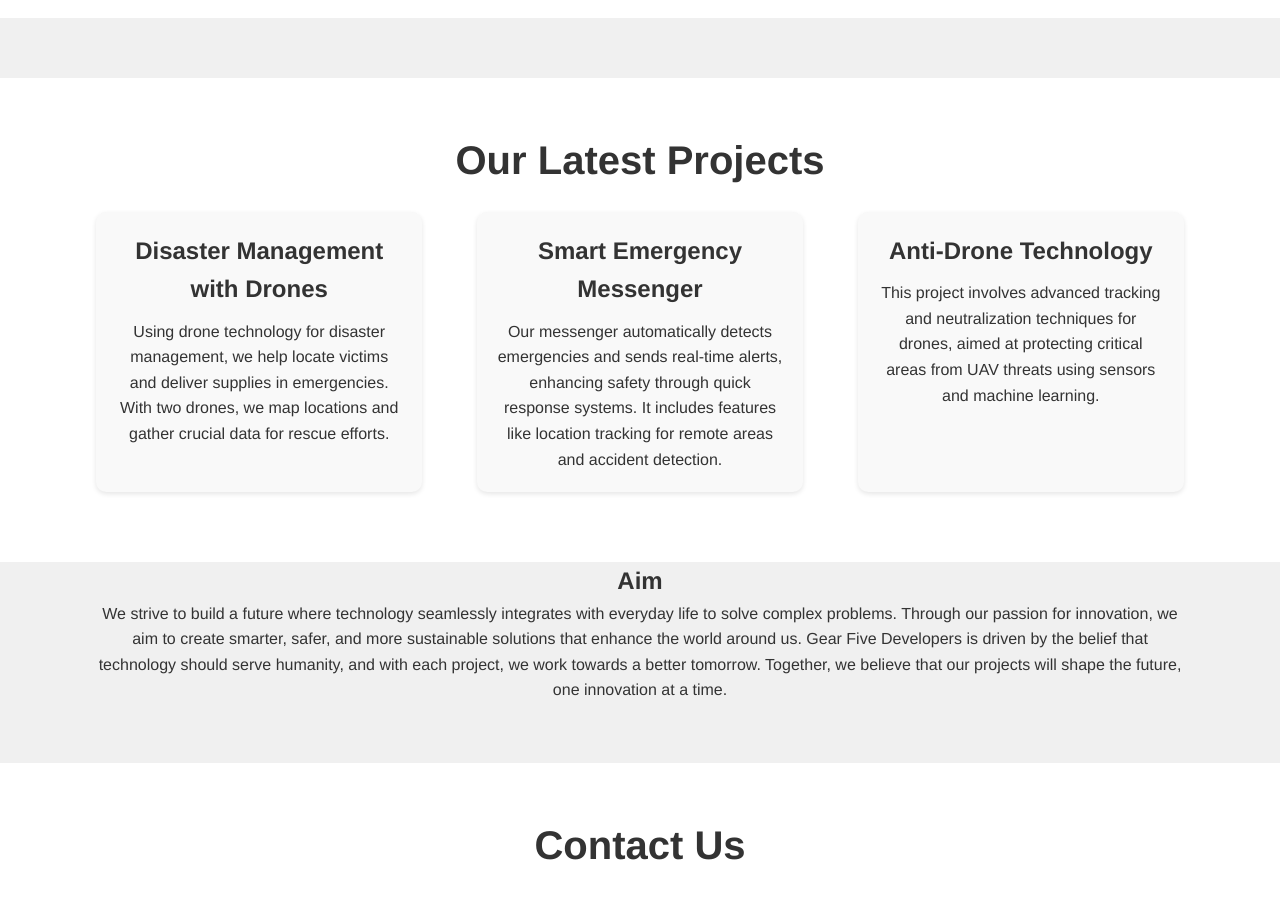
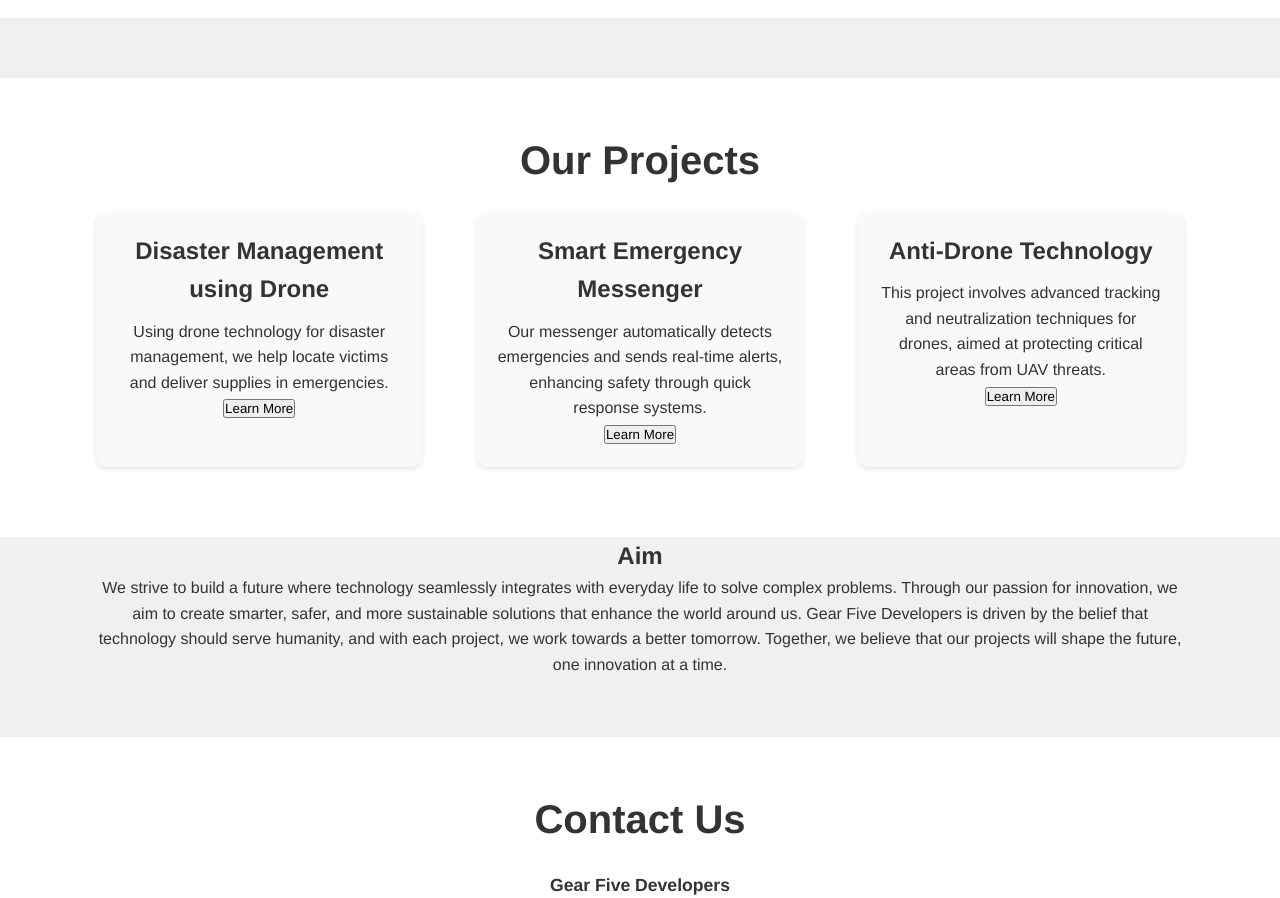
Before and after one commit to gearfive23/Gearfivedevelopers, a plain HTML site: page index.html in a window 1280 px wide. Shown: the part 1400-2298 px from the top of the page. Drawn offline with Linux system fonts and the light colour scheme.

Commit message:
index.html

```diff
--- a/index.html
+++ b/index.html
@@ -59,19 +59,31 @@
 <!-- Projects Section -->
 <section id="projects" class="projects">
     <div class="container">
-        <h2>Our Latest Projects</h2>
+        <h2>Our Projects</h2>
         <div class="project-list">
             <div class="project-item">
-                <h3>Disaster Management with Drones</h3>
-                <p>Using drone technology for disaster management, we help locate victims and deliver supplies in emergencies. With two drones, we map locations and gather crucial data for rescue efforts.</p>
+                <h3>Disaster Management using Drone</h3>
+                <p>Using drone technology for disaster management, we help locate victims and deliver supplies in emergencies.</p>
+                <div class="project-more" style="display: none;">
+                    <p>With two drones, we map locations and gather crucial data for rescue efforts. Drone 1 detects people and Drone 2 delivers supplies based on the information gathered.</p>
+                </div>
+                <button class="project-btn" onclick="toggleContent(this)">Learn More</button>
             </div>
             <div class="project-item">
                 <h3>Smart Emergency Messenger</h3>
-                <p>Our messenger automatically detects emergencies and sends real-time alerts, enhancing safety through quick response systems. It includes features like location tracking for remote areas and accident detection.</p>
+                <p>Our messenger automatically detects emergencies and sends real-time alerts, enhancing safety through quick response systems.</p>
+                <div class="project-more" style="display: none;">
+                    <p>It includes features like location tracking for remote areas and accident detection to provide immediate assistance.</p>
+                </div>
+                <button class="project-btn" onclick="toggleContent(this)">Learn More</button>
             </div>
             <div class="project-item">
                 <h3>Anti-Drone Technology</h3>
-                <p>This project involves advanced tracking and neutralization techniques for drones, aimed at protecting critical areas from UAV threats using sensors and machine learning.</p>
+                <p>This project involves advanced tracking and neutralization techniques for drones, aimed at protecting critical areas from UAV threats.</p>
+                <div class="project-more" style="display: none;">
+                    <p>We use sensors and machine learning algorithms to detect and disable unauthorized drones efficiently.</p>
+                </div>
+                <button class="project-btn" onclick="toggleContent(this)">Learn More</button>
             </div>
         </div>
     </div>
@@ -101,5 +113,19 @@
     <p>&copy; 2024 Gear Five Developers. All rights reserved.</p>
 </footer>
 
+<!-- JavaScript goes here -->
+    <script>
+        function toggleContent(button) {
+            const moreContent = button.previousElementSibling;
+            if (moreContent.style.display === "none") {
+                moreContent.style.display = "block";
+                button.textContent = "Show Less";
+            } else {
+                moreContent.style.display = "none";
+                button.textContent = "Learn More";
+            }
+        }
+    </script>
+
 </body>
 </html>
```
